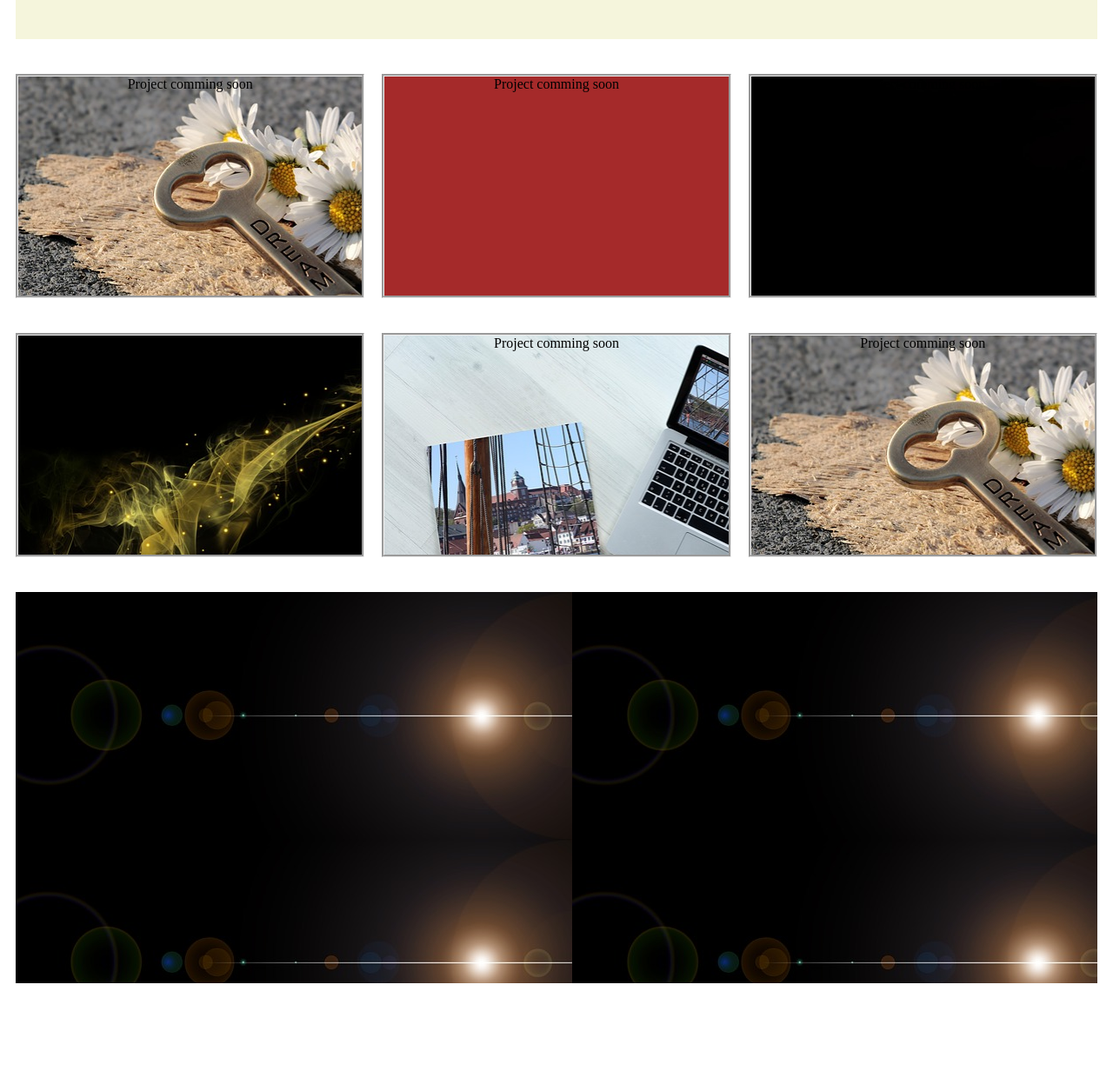
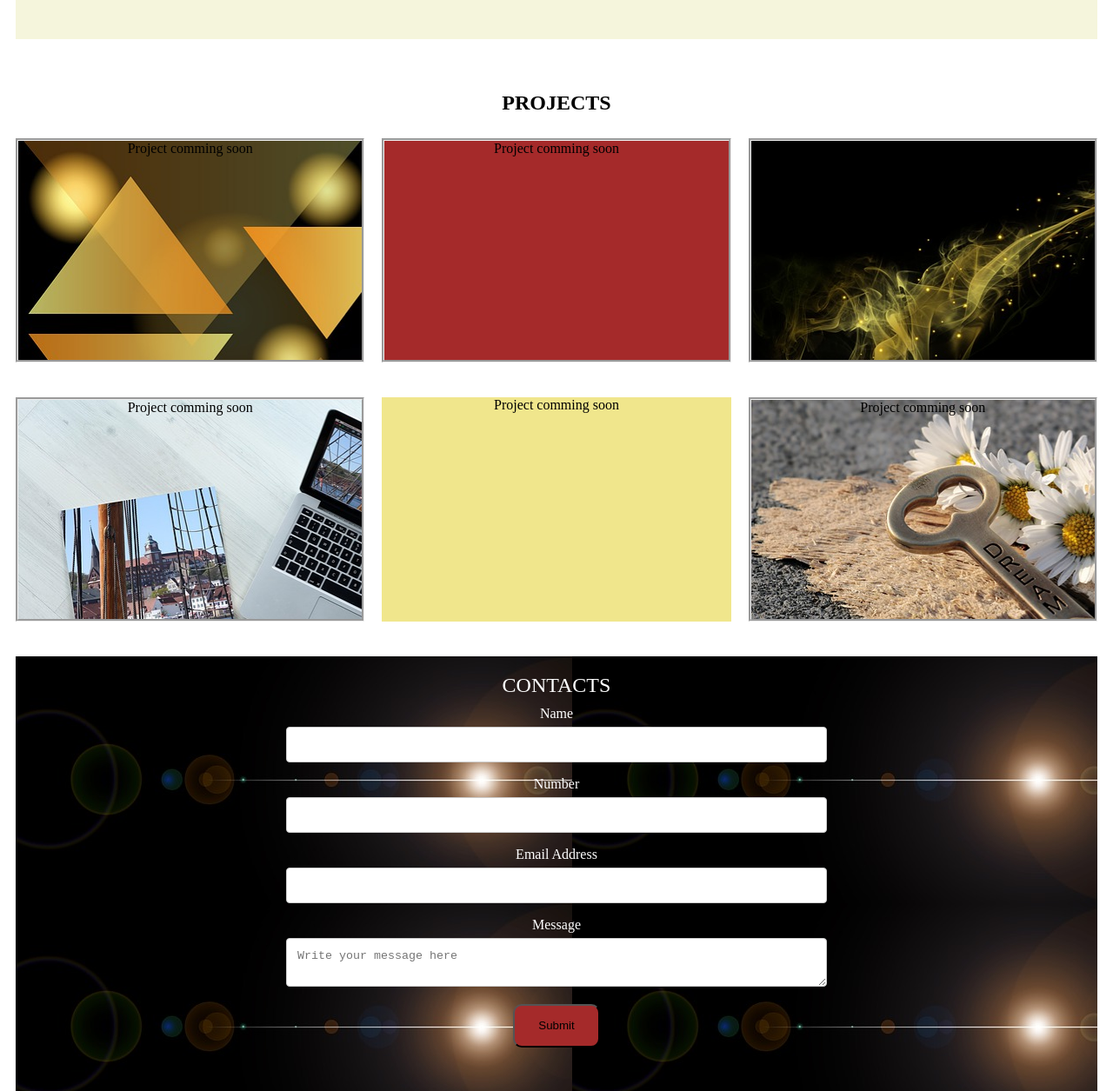
Before and after one commit to Nothemba/portfolio, a plain HTML site: page index.html in a window 1280 px wide. Shown: the part 845-2100 px from the top of the page at 87% size. Before the commit the page ends 2006 px from the top, so only its background shows below. Drawn offline with Linux system fonts and the light colour scheme.

Commit message:
Added contact form, Projects H2.

```diff
--- a/index.html
+++ b/index.html
@@ -17,7 +17,7 @@
      <h2>Hey my name is Nothemba</h2>
       <img class="nothemba"src="pictures/n.jpg"></img>
      <p>I am a developer, designer and entrepreneur</p>
-     <hr>
+     <hr class="line">
      <h2> These are my skills</h2>
     <ul>
         <li>HTML5</li>
@@ -25,20 +25,37 @@
         <li>JavaScript</li>
         <li>git and github</li>
     </ul>
-    <hr>
+    <hr class="line">
     <blockquote> Everyday life is like programming, I guess. If you love something you can put beauty on it  - Donald Knuth.</blockquote>
     </div>
     </div>
-    <div class="three">Project comming soon </a>
-    <p><a href name ="projects"></a></p>
+    <div class="three">
+        <a href name ="projects"></a>
+        <h2>PROJECTS</h2>
+
+       <!--<p class="projects">My projects are designed using the latest technolgies and they are resposive.if you have an idea for your business let me turn it into reality, you name it i make it. Feel free to browse through some work</p>-->
+
     </div>
     <div class="four">Project comming soon</div>
     <div class ="five">Project comming soon</div>
     <div class ="six">Project comming soon</div>
     <div class = "seven">Project comming soon</div>
+    <div class="ten">Project comming soon</div>
     <div  class = "nine">Project comming soon</div>
     <div class ="eight">
         <p><a href name ="contacts"></a></p>
+        <div class="contactForm">
+            <h2 class="contacts"> CONTACTS </h2>
+            <label for ="name">Name</label>
+            <input type="text">
+            <label for ="number"> Number </label>
+            <input type = "number">
+            <label for = "email">Email Address</label>
+            <input type="email">
+            <label for="message">Message</label>
+            <textarea id ="message" placeholder="Write your message here" heigth ="200px"></textarea>
+            <button type="submit">Submit</button>
+        </div>
     </div>
 </div>
 
--- a/portfolio.css
+++ b/portfolio.css
@@ -6,7 +6,7 @@ body{
 display : grid;
 /*grid-template: repeat(auto-fill , 15rem) / repeat(auto-fill , 1fr);*/
 grid-auto-columns: 1fr;
-grid-auto-rows: 30rem 25rem 18rem 18rem;
+grid-auto-rows: 30rem 25rem 4rem 18rem 18rem 35rem;
 grid-gap: 10px;
 
 }
@@ -27,16 +27,16 @@ grid-gap: 10px;
 }
 .three{
 
-    background-image: url("pictures/key.jpg");
-    border-style: groove;
+  grid-column: 1/4;
+
 }
 .four{
-    background-color : brown;
+    background-image: url("pictures/img3.jpg");
     border-style:  groove;
 }
 .five{
-
-    background-image: url("pictures/home.jpg");
+    background-color : brown;
+   ;
     border-style:  groove;
 }
 .six{
@@ -53,7 +53,7 @@ grid-gap: 10px;
     background-image: url("pictures/key.jpg");
     border-style:  groove;
 }
-
+.ten{ background-color: khaki}
 
 .eight{
 
@@ -122,13 +122,44 @@ div{
   }
   h2{
       margin-bottom: 10px;
-}     text-align :right;
-hr{
-    color : brown;
-
-}
+}     text-align:right
+line{
+    background-color: brown;
+    width: 50px;
+  }
 .nothemba{
     float: left;
     height: 250px;
     border-radius: 50%;
 }
+.projects{
+    width: 70%;
+    margin: 0px auto;
+}
+label{
+  color: white;
+  }
+  .contacts{
+      color: white;
+      font-weight: 300;
+  }
+  input, textarea {
+    width: 100%;
+    padding: 12px;
+    border: 1px solid #ccc;
+    border-radius: 4px;
+    box-sizing: border-box;
+    margin-top: 6px;
+    margin-bottom: 16px;
+    resize: vertical;
+  }
+  .contactForm{
+      width: 50%;
+      margin: 0px auto;
+  }
+  button{
+      background-color: brown;
+      width: 100px;
+      height: 50px;
+      border-radius: 10px;
+  }
```
